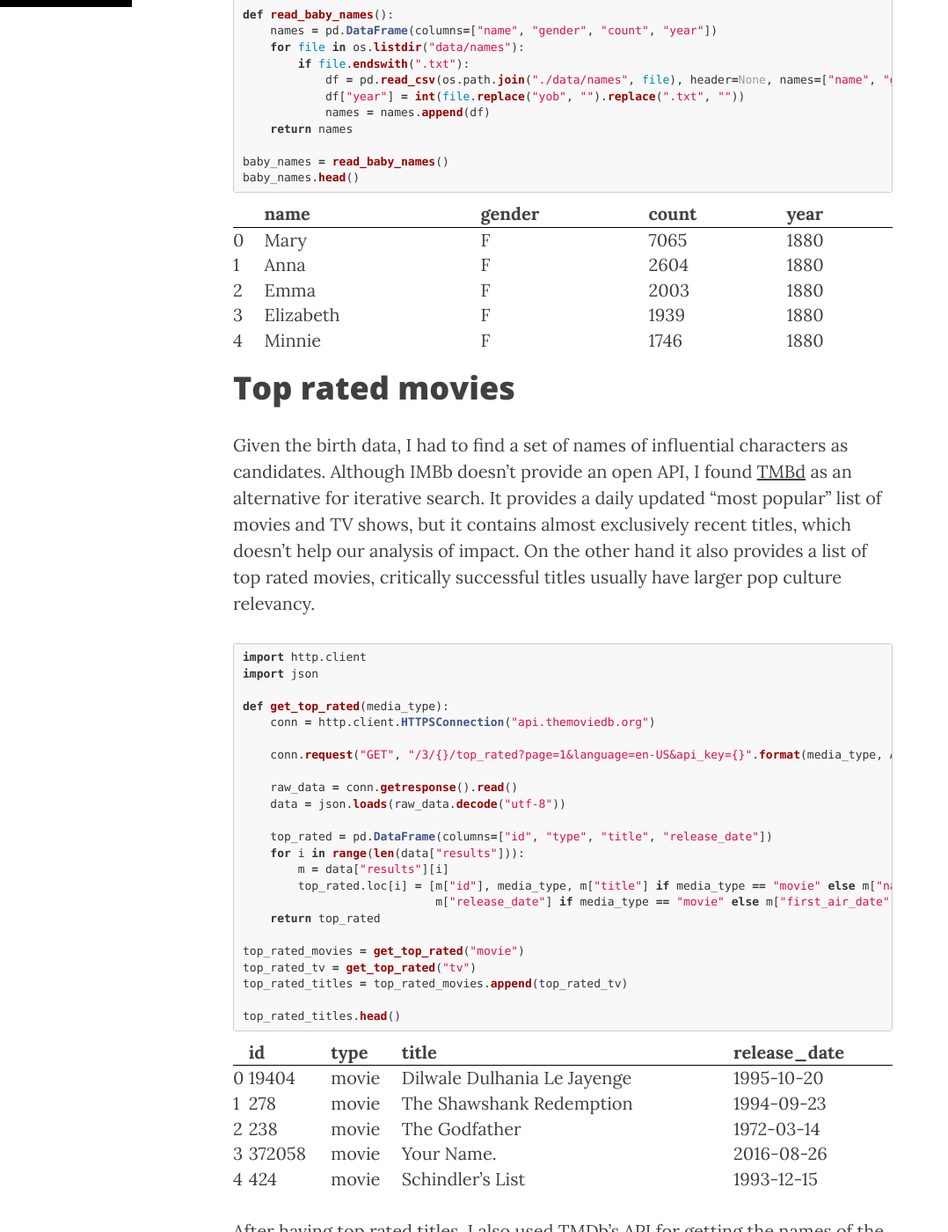
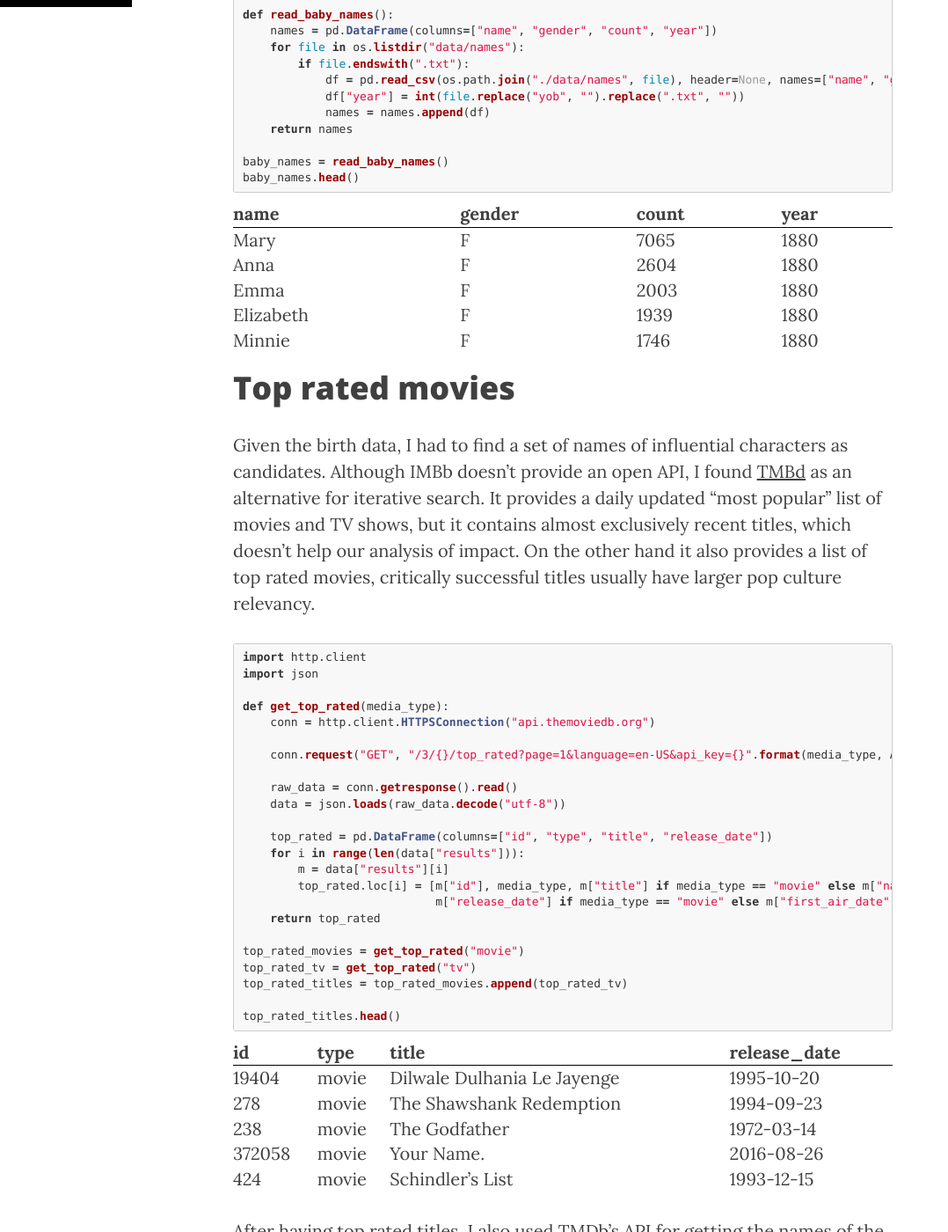
Before and after one commit to georgekatona/georgekatona.github.io, a Jekyll site: the page built from _posts/2019-03-06-Top-10-Most-Influential-Women.markdown, in a window 1280 px wide and 1400 px high, scrolled down 1193 px. Shown: the whole window at 88% size, without its empty margins (0-1078 px from the left). Built offline with Jekyll 4.4.1, drawn with Linux system fonts in a browser that asks for light colours; nearby versions of some CDN libraries; comment, search, counter and statistics services are not loaded.

Commit message:
Edit post

````diff
--- a/_posts/2019-03-06-Top-10-Most-Influential-Women.markdown
+++ b/_posts/2019-03-06-Top-10-Most-Influential-Women.markdown
@@ -39,13 +39,13 @@
 baby_names.head()
 ```
 
-|   | name      | gender | count | year |
-|---|-----------|--------|-------|------|
-| 0 | Mary      | F      | 7065  | 1880 |
-| 1 | Anna      | F      | 2604  | 1880 |
-| 2 | Emma      | F      | 2003  | 1880 |
-| 3 | Elizabeth | F      | 1939  | 1880 |
-| 4 | Minnie    | F      | 1746  | 1880 |
+| name      | gender | count | year |
+|-----------|--------|-------|------|
+| Mary      | F      | 7065  | 1880 |
+| Anna      | F      | 2604  | 1880 |
+| Emma      | F      | 2003  | 1880 |
+| Elizabeth | F      | 1939  | 1880 |
+| Minnie    | F      | 1746  | 1880 |
 
 
 # Top rated movies
@@ -79,13 +79,13 @@
 ```
 
 
-|   | id     | type  | title                       | release_date |
-|---|--------|-------|-----------------------------|--------------|
-| 0 | 19404  | movie | Dilwale Dulhania Le Jayenge | 1995-10-20   |
-| 1 | 278    | movie | The Shawshank Redemption    | 1994-09-23   |
-| 2 | 238    | movie | The Godfather               | 1972-03-14   |
-| 3 | 372058 | movie | Your Name.                  | 2016-08-26   |
-| 4 | 424    | movie | Schindler's List            | 1993-12-15   |
+| id     | type  | title                       | release_date |
+|--------|-------|-----------------------------|--------------|
+| 19404  | movie | Dilwale Dulhania Le Jayenge | 1995-10-20   |
+| 278    | movie | The Shawshank Redemption    | 1994-09-23   |
+| 238    | movie | The Godfather               | 1972-03-14   |
+| 372058 | movie | Your Name.                  | 2016-08-26   |
+| 424    | movie | Schindler's List            | 1993-12-15   |
 
 
 After having top rated titles, I also used TMDb's API for getting the names of the top 2 cast members of both genders. Despite the final goal of analysis, I was interested in intermediate results of both genders.
@@ -128,13 +128,13 @@
 ```
 
 
-|   | title                       | release_year | first_name | gender |
-|---|-----------------------------|--------------|------------|--------|
-| 0 | Dilwale Dulhania Le Jayenge | 1995         | Raj        | M      |
-| 1 | Dilwale Dulhania Le Jayenge | 1995         | Simran     | F      |
-| 2 | Dilwale Dulhania Le Jayenge | 1995         | Chaudhry   | M      |
-| 3 | Dilwale Dulhania Le Jayenge | 1995         | Simran's   | F      |
-| 0 | The Shawshank Redemption    | 1994         | Andy       | M      |
+| title                       | release_year | first_name | gender |
+|-----------------------------|--------------|------------|--------|
+| Dilwale Dulhania Le Jayenge | 1995         | Raj        | M      |
+| Dilwale Dulhania Le Jayenge | 1995         | Simran     | F      |
+| Dilwale Dulhania Le Jayenge | 1995         | Chaudhry   | M      |
+| Dilwale Dulhania Le Jayenge | 1995         | Simran's   | F      |
+| The Shawshank Redemption    | 1994         | Andy       | M      |
 
 
 # Visualization
@@ -333,13 +333,13 @@
 ```
 
 
-|   | title                | release_year | first_name | gender | max_growth |
-|---|----------------------|--------------|------------|--------|------------|
-| 0 | American Crime Story | 2016         | Andrew     | M      | 1.0000     |
-| 1 | American Crime Story | 2016         | Gianni     | M      | 1.1875     |
-| 2 | American Crime Story | 2016         | Donatella  | F      | 1.0000     |
-| 3 | Nerve                | 2016         | Ian        | M      | 1.0000     |
-| 4 | Nerve                | 2016         | Sydney     | F      | 1.0000     |
+| title                | release_year | first_name | gender | max_growth |
+|----------------------|--------------|------------|--------|------------|
+| American Crime Story | 2016         | Andrew     | M      | 1.0000     |
+| American Crime Story | 2016         | Gianni     | M      | 1.1875     |
+| American Crime Story | 2016         | Donatella  | F      | 1.0000     |
+| Nerve                | 2016         | Ian        | M      | 1.0000     |
+| Nerve                | 2016         | Sydney     | F      | 1.0000     |
 
 
 Now let's visualize the top 10 female names which gained the most popularity in 10 years after release.
````
